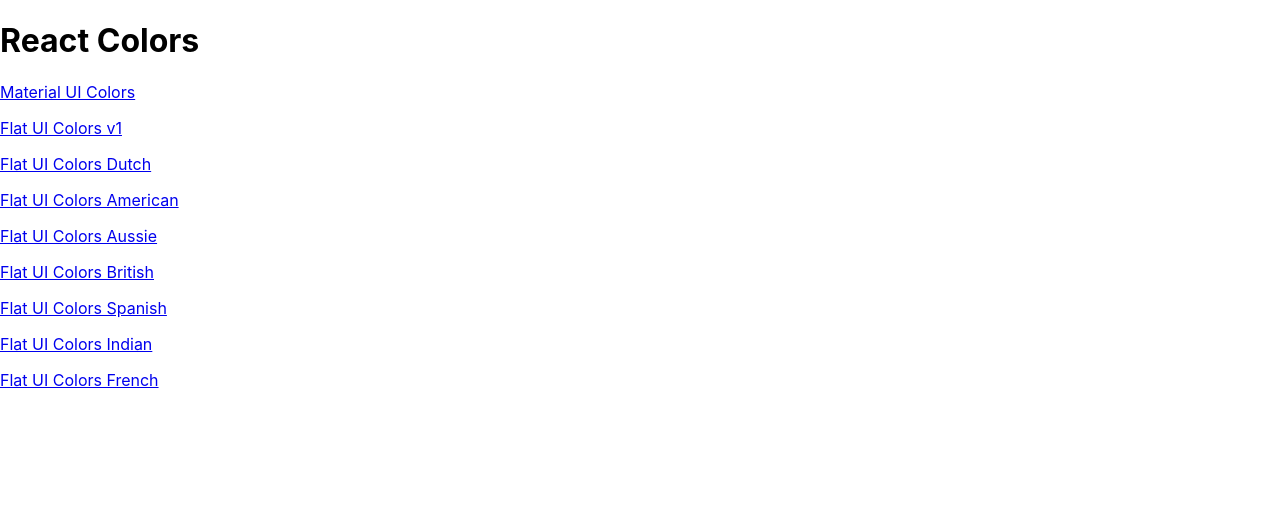
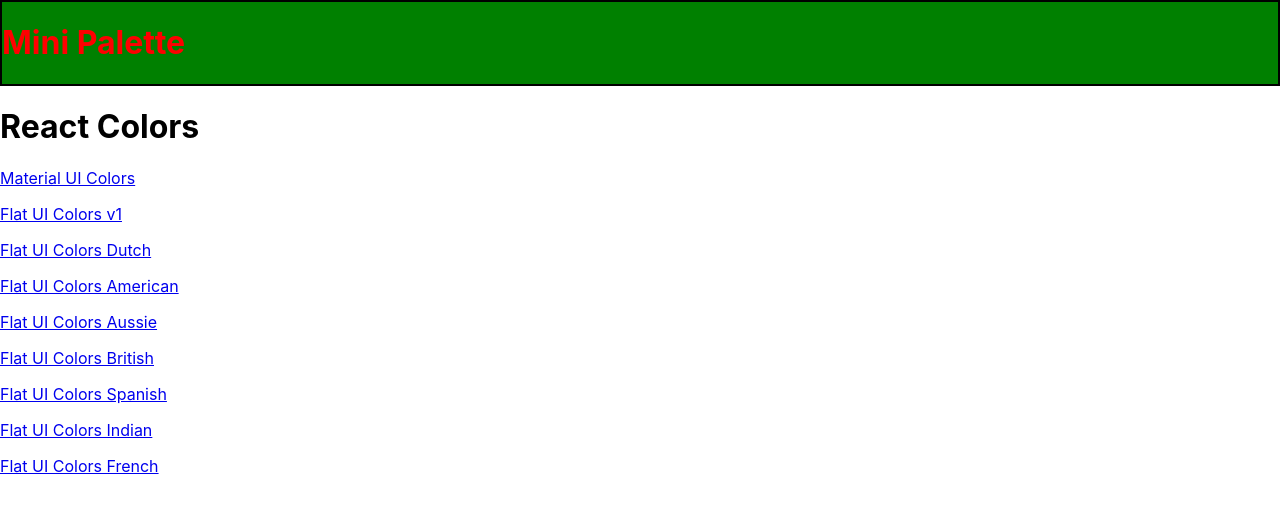
Before and after one commit to AkankshaArun/Colors_Picker, a React (Create React App) app: page / in a window 1280 px wide. Shown: the top 510 px of the page. Built offline with nearby package versions, Linux system fonts and the light colour scheme.

Commit message:
Add withStyles with demostyles

```diff
--- a/package.json
+++ b/package.json
@@ -5,6 +5,7 @@
   "dependencies": {
     "@material-ui/core": "^4.3.2",
     "@material-ui/icons": "^4.2.1",
+    "@material-ui/styles": "^4.3.0",
     "chroma-js": "^2.0.4",
     "rc-slider": "^8.6.13",
     "react": "^16.8.6",
--- /dev/null
+++ b/src/MiniPalette.js
@@ -0,0 +1,24 @@
+import React from 'react';
+import {withStyles} from '@material-ui/styles';
+
+
+const styles = {
+    main: {
+        backgroundColor: 'green',
+        border: '2px solid black',
+        '& h1': {
+            color: 'red'
+        }
+    }
+};
+
+function MiniPalette(props){
+    const {classes} = props;
+    return(
+        <div className={classes.main}>
+            <h1>Mini Palette</h1>
+        </div>
+    );
+}
+
+export default withStyles(styles)(MiniPalette);
--- a/src/PaletteList.js
+++ b/src/PaletteList.js
@@ -1,4 +1,5 @@
 import React, {Component} from "react";
+import MiniPalette from "./MiniPalette";
 import {Link} from 'react-router-dom';
 
 class PaletteList extends Component{
@@ -6,6 +7,7 @@
         const {palettes} = this.props;
         return (
             <div>
+                <MiniPalette />
                 <h1>React Colors</h1>
                 {palettes.map(palette => (
                     <p>
```
